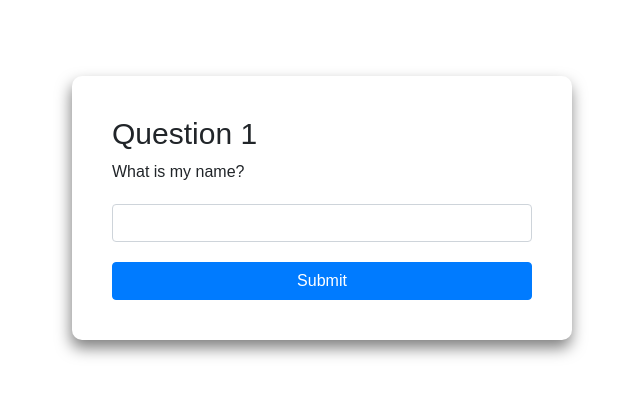
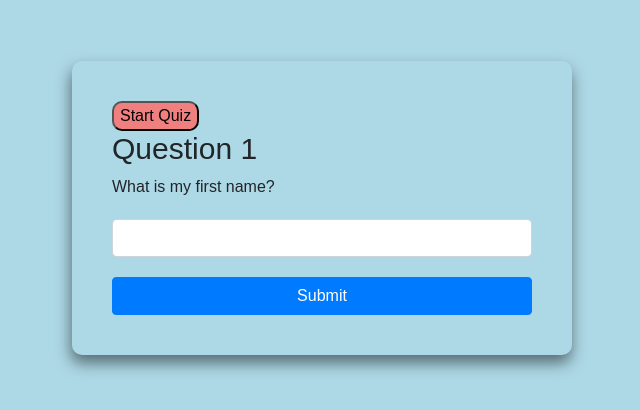
Before and after one commit to RobertKelly03/Code-Quiz-Homework, a plain HTML site: page index.html in a window 1280 px wide. Shown: the part 192-602 px from the top of the page, without its empty margins (318-958 px from the left). Drawn offline with nearby package versions, Linux system fonts and the light colour scheme.

Commit message:
adding the base for a timer and some styling

```diff
--- a/index.html
+++ b/index.html
@@ -5,10 +5,12 @@
     <link href="bootstrap.min.css" rel="stylesheet">
     <link href="style.css" rel="stylesheet">
     </head>
+
     <body onload="setup()">
         <div class="container h-100">
             <div class="row h-100 justify-content-center align-items-center">
                 <div class="box">
+                    <button class="button1" id = "timerButton" onclick = "myTimer()">Start Quiz</button>
                     <h1 id="questionNo">Quiz</h1>
                     <p id="question">Question</p>
                     <input id="text-field" type="text" class="form-control">
--- a/script.js
+++ b/script.js
@@ -1,7 +1,21 @@
 // array that holds the questions and their answers
-const questions = [["What is my name?", "Robert"],["What is my last name?","Kelly"]];
+const questions = [["What is my first name?", "Robert"],["What is my last name?","Kelly"]];
 var questionNo = 1;
 var score = 0;
+// Timer
+let cTime = 60;
+function myTimer(){
+  if(cTime == 0){
+    document.getElementById("timerButton").innerHTML = "Restart";
+
+  }
+    else {
+    document.getElementById("timerButton").innerHTML = cTime;
+    cTime = cTime - 1;
+    setTimeout(myTimer, 1000);
+  }
+}
+
 // When button is clicked runs the check and setup function
 function clickButton(){
     check();
--- a/style.css
+++ b/style.css
@@ -1,6 +1,7 @@
 /*font*/
 body{
     font-family: sans-serif;
+    background-color: lightblue;
 }
 /*h1 font size*/
 h1 {
@@ -19,3 +20,10 @@ input {
     -moz-box-shadow: -1px 8px 15px 0px rgba(0,0,0,0.5);
     box-shadow: -1px 8px 15px 0px rgba(0,0,0,0.5);
 }
+
+.button1 {
+    border-radius: 10px;
+    color: black;
+    background-color: lightcoral;
+
+}
```
